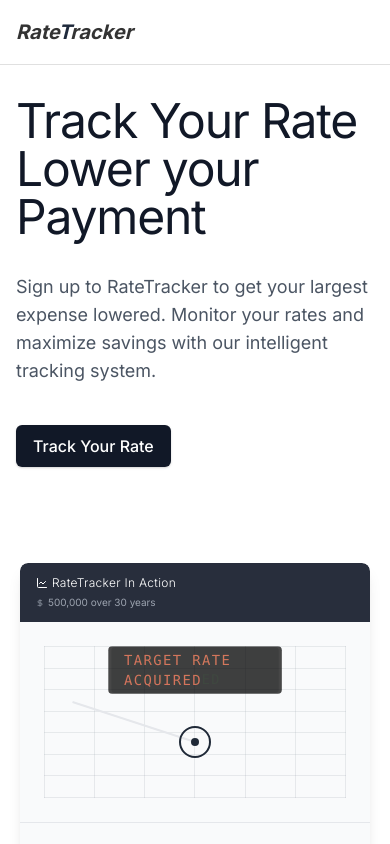
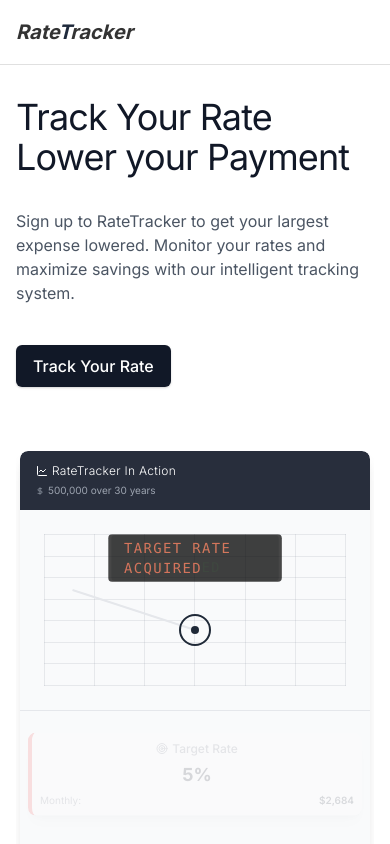
Before and after one commit to jimmcdon/ratetracker, a Next.js app: page / in a window 390 px wide. Shown: the top 844 px of the page. Built offline with nearby package versions, Linux system fonts and the light colour scheme.

Commit message:
feat: update mortgage rate tracker and hero section

```diff
--- a/components/hero-section.tsx
+++ b/components/hero-section.tsx
@@ -9,16 +9,15 @@ export default function HeroSection() {
   return (
     <section className="relative overflow-hidden pt-8 pb-16 bg-white" aria-labelledby="hero-heading">
       <div className="mx-auto max-w-7xl px-4">
-        {/* Change the grid to a flex layout for better control */}
-        <div className="flex flex-col lg:flex-row items-center justify-between gap-16">
+        <div className="flex flex-col lg:flex-row items-center justify-between gap-8 lg:gap-16">
           {/* Left Column - Content */}
           <div className="relative z-10 text-left lg:max-w-xl">
-            <h1 id="hero-heading" className="text-5xl font-normal tracking-tight text-gray-900 lg:text-6xl mb-8">
+            <h1 id="hero-heading" className="text-4xl sm:text-5xl font-normal tracking-tight text-gray-900 lg:text-6xl mb-8">
               Track Your Rate
               <br />
               Lower your Payment
             </h1>
-            <p className="text-lg text-gray-600 mb-10">
+            <p className="text-base sm:text-lg text-gray-600 mb-10">
               Sign up to RateTracker to get your largest expense lowered. Monitor your rates and maximize savings with
               our intelligent tracking system.
             </p>
@@ -31,8 +30,10 @@ export default function HeroSection() {
           </div>
 
           {/* Right Column - Interactive Graph */}
-          <div className="relative flex justify-center items-center w-auto">
-            <MortgageRateTracker />
+          <div className="relative flex justify-center items-center w-full overflow-hidden">
+            <div className="w-full flex justify-center">
+              <MortgageRateTracker />
+            </div>
           </div>
         </div>
       </div>
```
